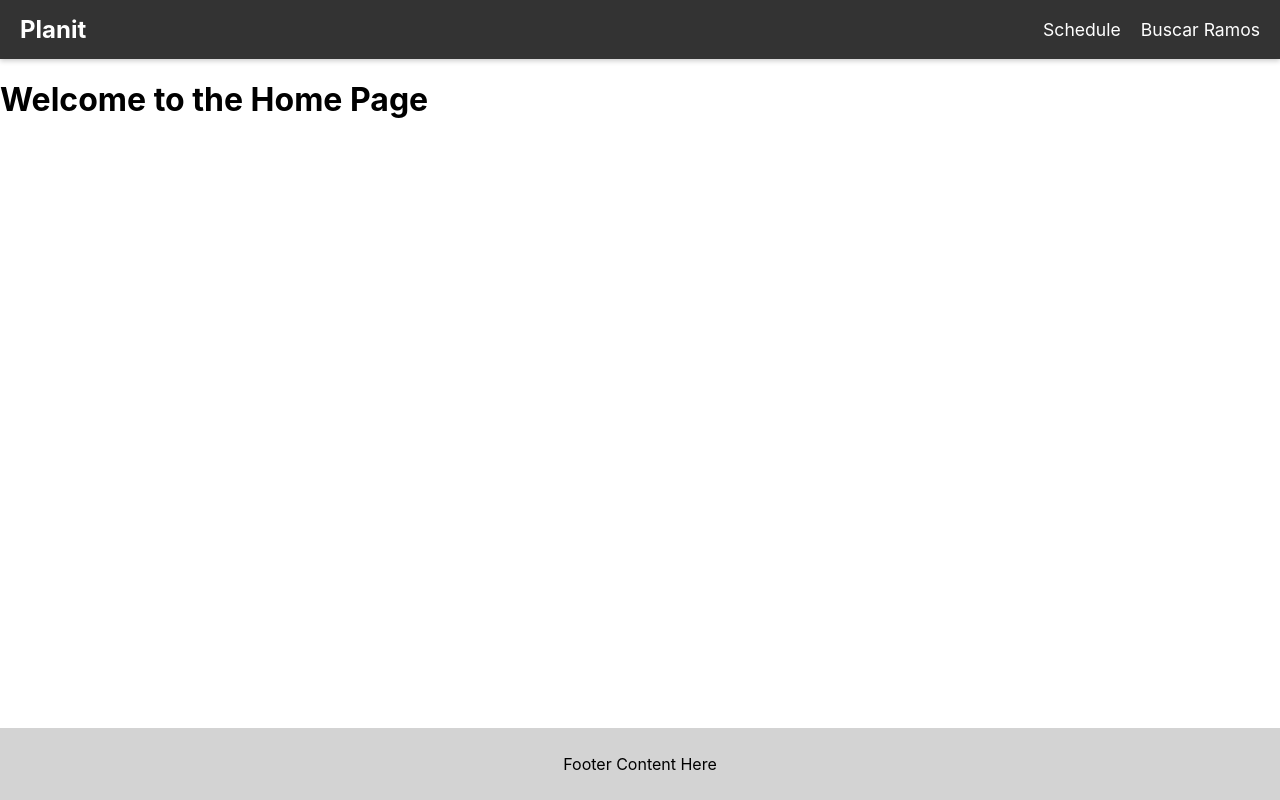
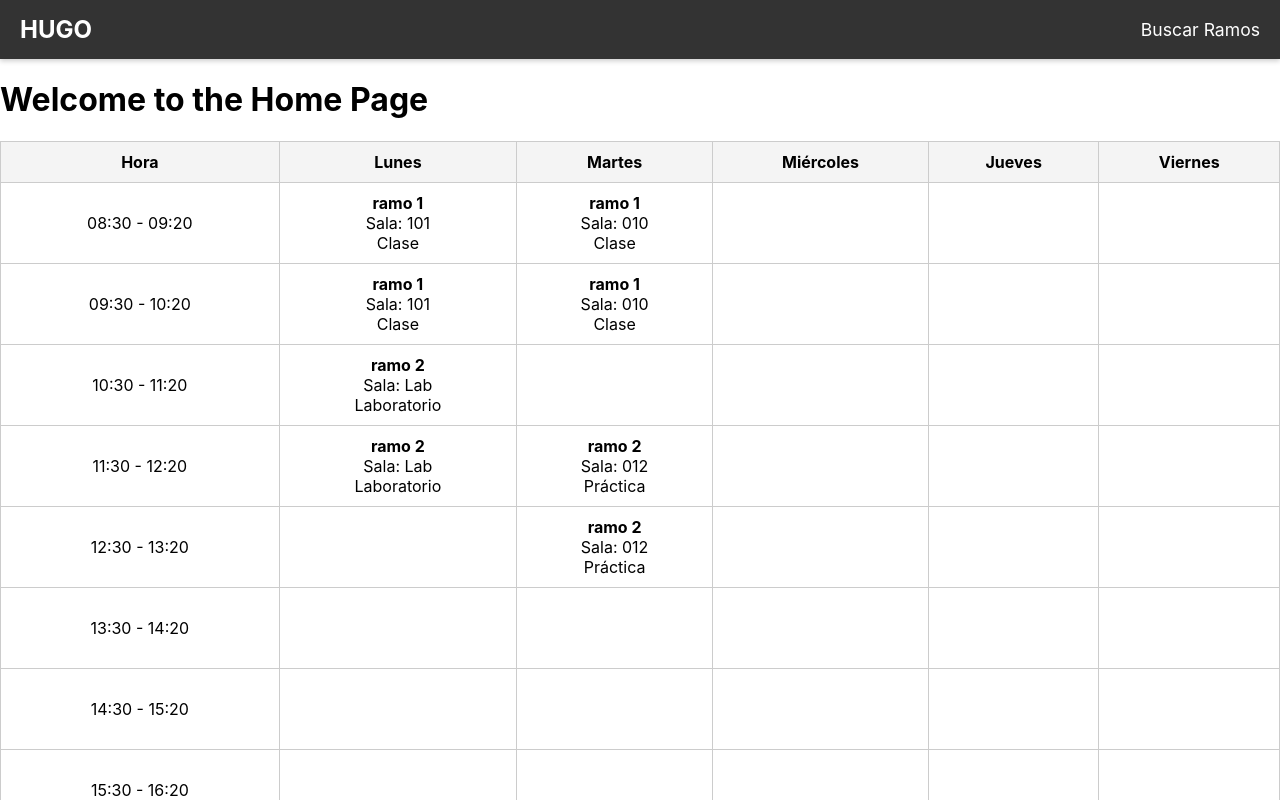
Before and after one commit to AlbertoZuiga/hugo, a React (Create React App) app: page / in a window 1280 px wide. Shown: the top 800 px of the page. Built offline with nearby package versions, Linux system fonts and the light colour scheme.

Commit message:
modify structure and minor changes

```diff
--- a/src/App.js
+++ b/src/App.js
@@ -3,7 +3,6 @@ import { BrowserRouter as Router, Route, Routes } from 'react-router-dom';
 import Navbar from './components/navbar/Navbar';
 import Footer from './components/footer/Footer';
 import Home from './pages/home/Home';
-import Schedule from './pages/schedule/Schedule';
 import SearchCourses from './pages/search_courses/SearchCourses';
 
 const App = () => {
@@ -14,7 +13,6 @@ const App = () => {
                 <main style={{ flex: '1' }}>
                     <Routes>
                         <Route path="/" element={<Home />} />
-                        <Route path="/schedule" element={<Schedule />} />
                         <Route path="/search-courses" element={<SearchCourses />} />
                     </Routes>
                 </main>
--- a/src/components/navbar/Navbar.js
+++ b/src/components/navbar/Navbar.js
@@ -5,9 +5,8 @@ import './Navbar.css';
 const Navbar = () => {
     return (
         <nav className="navbar">
-            <Link to="/" className="navbar-logo">Planit</Link>
+            <Link to="/" className="navbar-logo">HUGO</Link>
             <ul className="navbar-links">
-                <li><Link to="/schedule">Schedule</Link></li>
                 <li><Link to="/search">Buscar Ramos</Link></li>
             </ul>
         </nav>
--- a/src/pages/schedule/Schedule.js
+++ b/src/components/schedule/Schedule.js
@@ -1,41 +1,7 @@
 import React from "react";
 import "./Schedule.css"; // Importa el archivo CSS
 
-const Schedule = () => {
-  const schedule = {
-    lunes: {
-      "ramo 1": {
-        tipo: "Clase",
-        sala: "101",
-        hora_inicio: "08:30",
-        hora_termino: "10:20",
-      },
-      "ramo 2": {
-        tipo: "Laboratorio",
-        sala: "Lab",
-        hora_inicio: "10:30",
-        hora_termino: "12:20",
-      },
-    },
-    martes: {
-      "ramo 1": {
-        tipo: "Clase",
-        sala: "010",
-        hora_inicio: "09:00",
-        hora_termino: "10:30",
-      },
-      "ramo 2": {
-        tipo: "Práctica",
-        sala: "012",
-        hora_inicio: "11:00",
-        hora_termino: "12:30",
-      },
-    },
-    miercoles: {},
-    jueves: {},
-    viernes: {},
-  };
-
+const Schedule = ({ schedule }) => {
   // Crear una matriz de horarios
   const timeSlots = [
     { start: "08:30", end: "09:20" },
@@ -133,7 +99,6 @@ const Schedule = () => {
 
   return (
     <div>
-      <h2>Horario</h2>
       {renderSchedule()}
     </div>
   );
--- a/src/pages/home/Home.js
+++ b/src/pages/home/Home.js
@@ -1,7 +1,48 @@
 import React from 'react';
+import Schedule from "../../components/schedule/Schedule";
+import "./Home.css"
 
 const Home = () => {
-    return <h1>Welcome to the Home Page</h1>;
+  const schedule = {
+    lunes: {
+      "ramo 1": {
+        tipo: "Clase",
+        sala: "101",
+        hora_inicio: "08:30",
+        hora_termino: "10:20",
+      },
+      "ramo 2": {
+        tipo: "Laboratorio",
+        sala: "Lab",
+        hora_inicio: "10:30",
+        hora_termino: "12:20",
+      },
+    },
+    martes: {
+      "ramo 1": {
+        tipo: "Clase",
+        sala: "010",
+        hora_inicio: "09:00",
+        hora_termino: "10:30",
+      },
+      "ramo 2": {
+        tipo: "Práctica",
+        sala: "012",
+        hora_inicio: "11:30",
+        hora_termino: "13:30",
+      },
+    },
+    miercoles: {},
+    jueves: {},
+    viernes: {},
+  };
+
+  return (
+    <div>
+        <h1>Welcome to the Home Page</h1>
+      <Schedule schedule={schedule} />
+    </div>
+  );
 };
 
 export default Home;
```
Also changed, not shown: src/components/schedule/Schedule.css (renamed from src/pages/schedule/Schedule.css).
